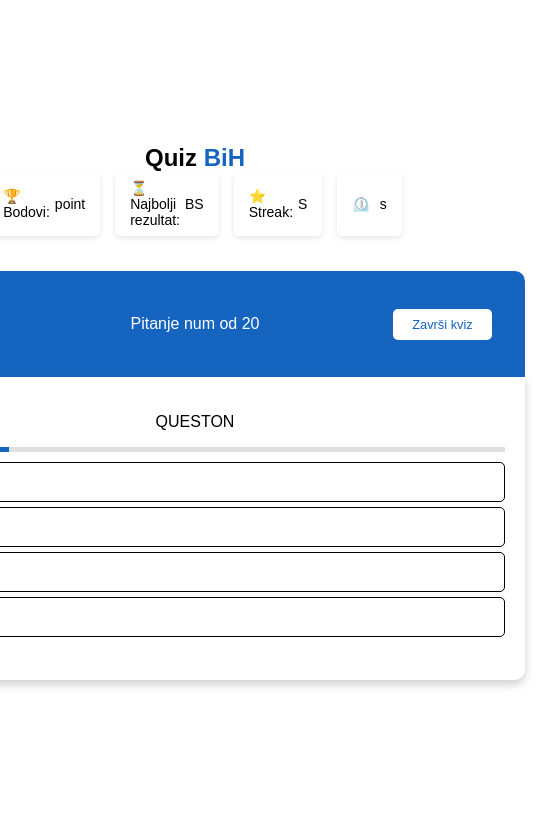
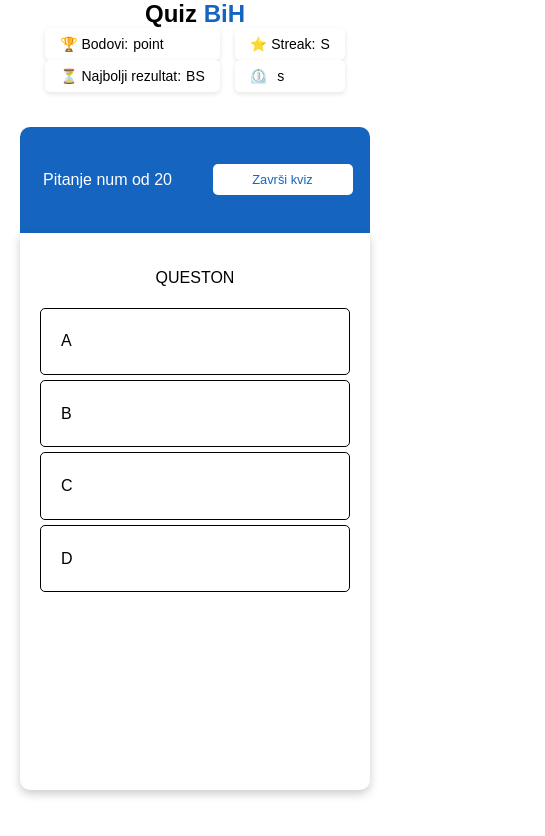
Before and after one commit to danac33/kviz, a plain HTML site: page questions/type2/index.html in a window 390 px wide. Shown: the whole page, 545 px wide, since content can reach past the window. Drawn offline with Linux system fonts and the light colour scheme; no server answers.

Commit message:
Add files via upload

```diff
--- a/questions/type2/index.html
+++ b/questions/type2/index.html
@@ -10,10 +10,14 @@
 
     <div class="quiz-header">Quiz <span>BiH</span></div>
     <div class="scoreboard">
+        <div class="one">
         <div class="score-item">🏆 Bodovi: <span id="Points">point</span></div>
         <div class="score-item">⏳ Najbolji rezultat: <span id="BestScore">BS</span></div>
+        </div>
+        <div class="two">
         <div class="score-item">⭐ Streak: <span id="streak">S</span></div>
         <div class="score-item">⏲️ <span id="time"></span> s</div>
+        </div>
     </div>
     <div class="quiz-container">
         <div class="top">
@@ -23,9 +27,6 @@
         </div>
         <div class="question-container">
             <p><span id="question">QUESTON</span></p>
-            <div class="progress-bar">
-                <div class="progress"></div>
-            </div>
             <div class="options">
                 <button id="A">A </button>
                 <button id="B">B </button>
--- a/questions/type2/style.css
+++ b/questions/type2/style.css
@@ -124,3 +124,67 @@ body {
 .space{
     width: 20%;
 }
+
+.one{
+    display: flex;
+}
+.two{
+    display: flex;
+}
+
+@media screen and (max-width: 700px) {
+    body{
+        padding: 0;
+        height: 100vh;
+    }
+    .space{
+        display: none;
+    }
+    .top{
+        display: flex;
+        justify-content: space-between;
+    }
+    .question-box{
+        width: 50%;
+    }
+    .quit-btn{
+        width: 40%;
+    }
+    .quiz-container {
+        width: 100%;
+        height: 100%;
+    }
+    .options{
+        height: 100%;
+    }
+    .options button {
+        height: 20%;
+    }
+    .question-container {
+        width: 100%;
+        height: 80%;
+        display: flex;
+        flex-direction: column;
+        justify-content: start;
+    }
+    .question-container p {
+        font-size: 1.2rem;
+    }
+    .one{
+        display: flex;
+        flex-direction: column;
+    }
+    .two{
+        display: flex;
+        flex-direction: column;
+    }
+}
+
+@media screen and (max-width: 450px) {
+    .question-container p {
+        font-size: 1rem;
+    }
+    .options button {
+        height: 15%;
+    }
+}
--- a/slides/end/style.css
+++ b/slides/end/style.css
@@ -94,3 +94,30 @@ p {
     color: white;
     transform: scale(0.9);
 }
+@media  screen and (max-width: 900px) {
+    .btn{
+        height: 10vh;
+    }
+}
+@media  screen and (max-width: 550px) {
+    body{
+        padding: 0;
+        margin: 0;
+        width: 100vw;
+        height: 100vh;
+    }
+    .container{
+        width: 100vw;
+        height: 100vh;
+        padding: 0;
+    }
+    .points{
+        width: 50%;
+    }
+    p{
+        font-size: 1.2rem;
+    }
+    .btn{
+        width: 50%;
+    }
+}
```
Also changed, not shown: home/style.css (+10 -0 lines), logIn/style.css (+25 -0 lines), singUp/index.html (+1 -3 lines), singUp/style.css (+31 -0 lines), slides/start/style.css (+24 -0 lines).
